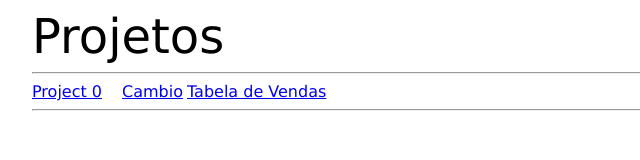
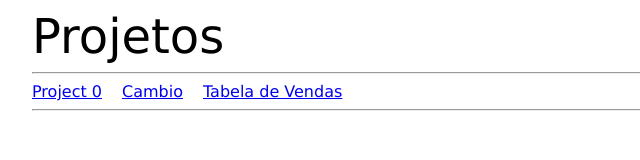
Before and after one commit to mpfmoreira/mpfmoreira.github.io, a plain HTML site: page index.html in a window 1280 px wide. Shown: the full height of the page, 0-640 px from the left. Drawn offline with Linux system fonts and the light colour scheme.

Commit message:
Update index.html

```diff
--- a/index.html
+++ b/index.html
@@ -24,7 +24,7 @@
         <div>
         <a href="btexto.html"> Project 0</a>
         <a href="cambio.html" style='margin-left: 1em;'> Cambio</a>
-        <a href="tabela1.html"> Tabela de Vendas</a>
+        <a href="tabela1.html" style='margin-left: 1em;'> Tabela de Vendas</a>
         </div>
         <hr>
     </body>
```
